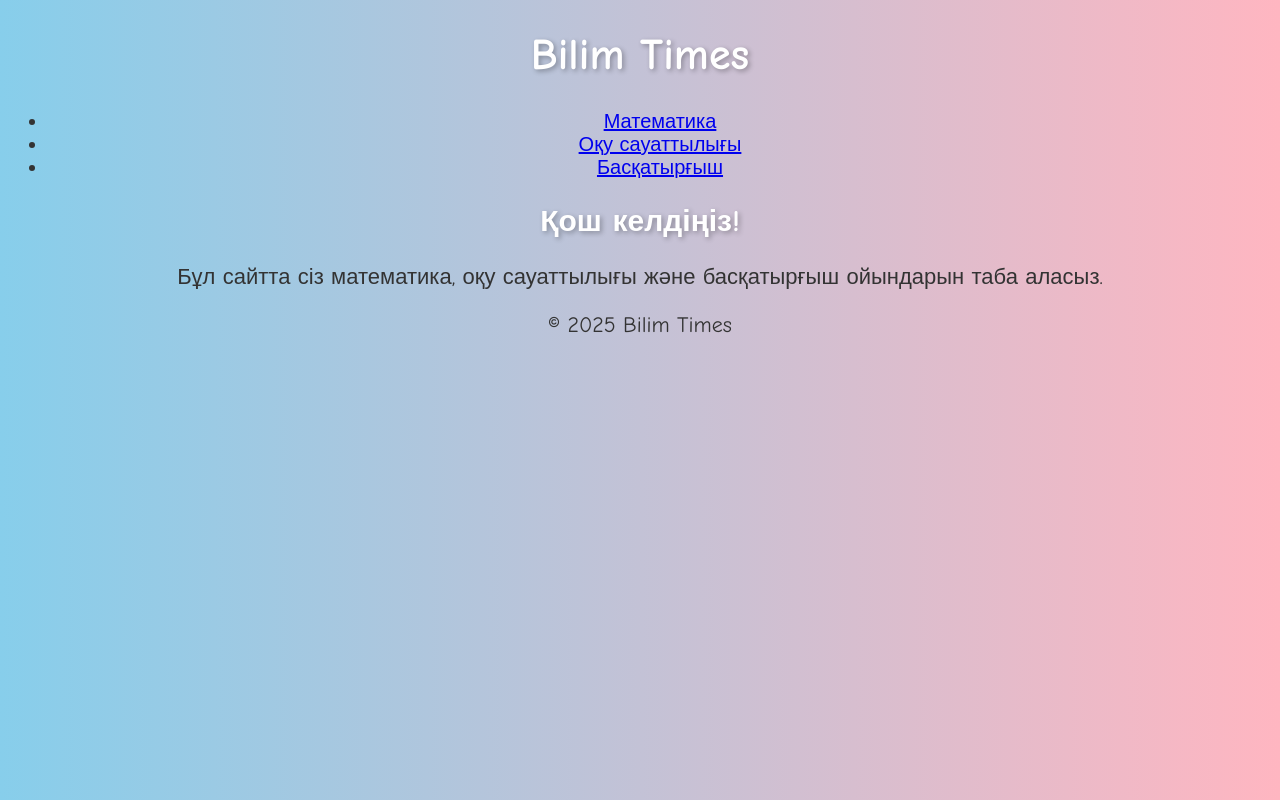
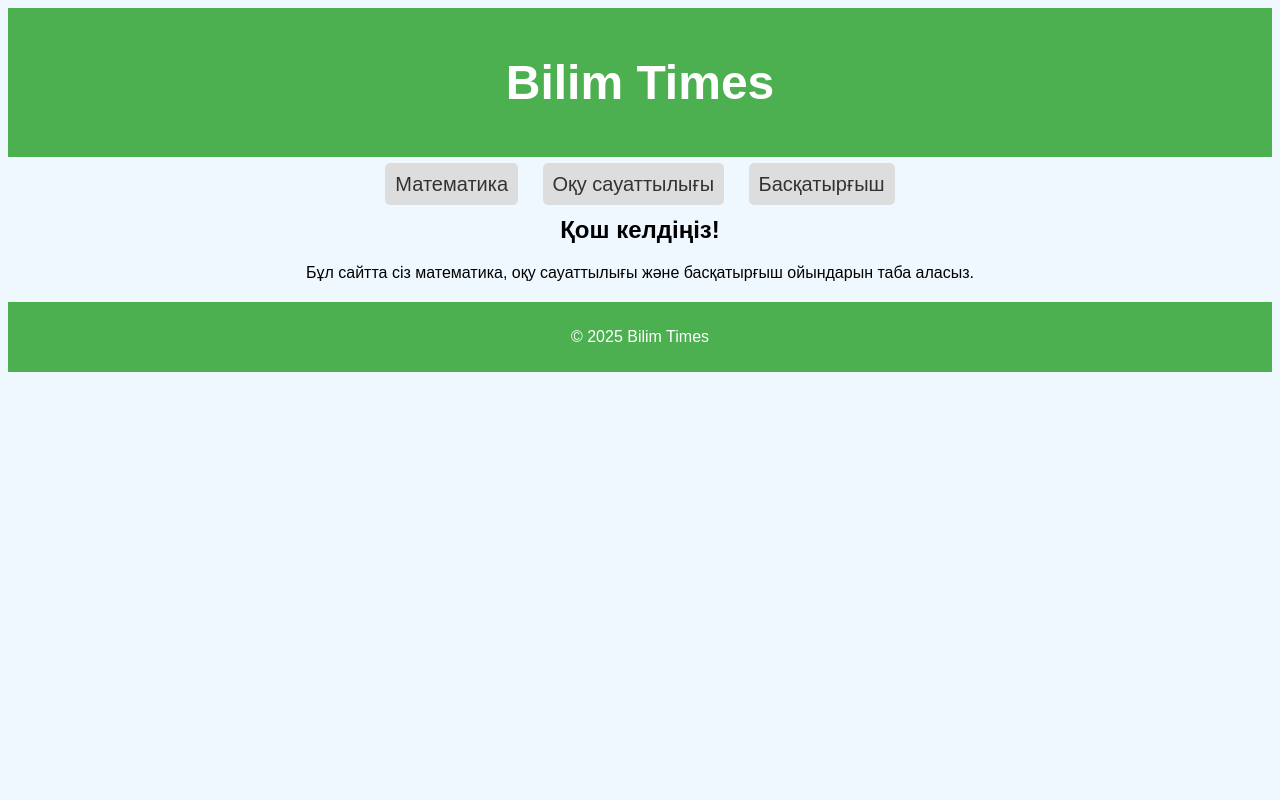
Before and after one commit to Kyzgaldak-cell/Bilim-times, a plain HTML site: page index.html in a window 1280 px wide. Drawn offline with Linux system fonts and the light colour scheme.

Commit message:
Update styles.css

```diff
--- a/css/styles.css
+++ b/css/styles.css
@@ -1,53 +1,42 @@
 body {
-    background: linear-gradient(to right, #87CEEB, #FFB6C1);
-    font-family: 'Comic Sans MS', sans-serif;
+    font-family: Arial, sans-serif;
     text-align: center;
-    color: #333;
+    background-color: #f0f8ff;
 }
 
-h1, h2 {
-    color: #fff;
-    text-shadow: 2px 2px 5px rgba(0, 0, 0, 0.3);
+header {
+    background: #4CAF50;
+    color: white;
+    padding: 15px;
+    font-size: 24px;
 }
 
-button {
-    background-color: #ffcc00;
-    border: none;
-    padding: 10px 20px;
-    font-size: 18px;
-    border-radius: 10px;
-    cursor: pointer;
-    transition: 0.3s;
+nav ul {
+    list-style-type: none;
+    padding: 0;
 }
 
-button:hover {
-    background-color: #ffa500;
-    transform: scale(1.1);
-}
-body {
-    font-size: 20px; /* Устанавливает размер шрифта по умолчанию */
+nav ul li {
+    display: inline;
+    margin: 10px;
 }
 
-h1 {
-    font-size: 44px; /* Размер заголовков */
+nav a {
+    text-decoration: none;
+    color: #333;
+    font-size: 20px;
+    padding: 10px;
+    border-radius: 5px;
+    background-color: #ddd;
 }
 
-p {
-    font-size: 22px; /* Размер обычного текста */
+nav a:hover {
+    background-color: #bbb;
 }
 
-button {
-    font-size: 24px; /* Размер шрифта на кнопках */
+footer {
+    margin-top: 20px;
+    padding: 10px;
+    background-color: #4CAF50;
+    color: white;
 }
-
-@media (max-width: 768px) {
-    body {
-        font-size: 16px;
-    }
-    h1 {
-        font-size: 28px;
-    }
-    p {
-        font-size: 18px;
-    }
-}
```
